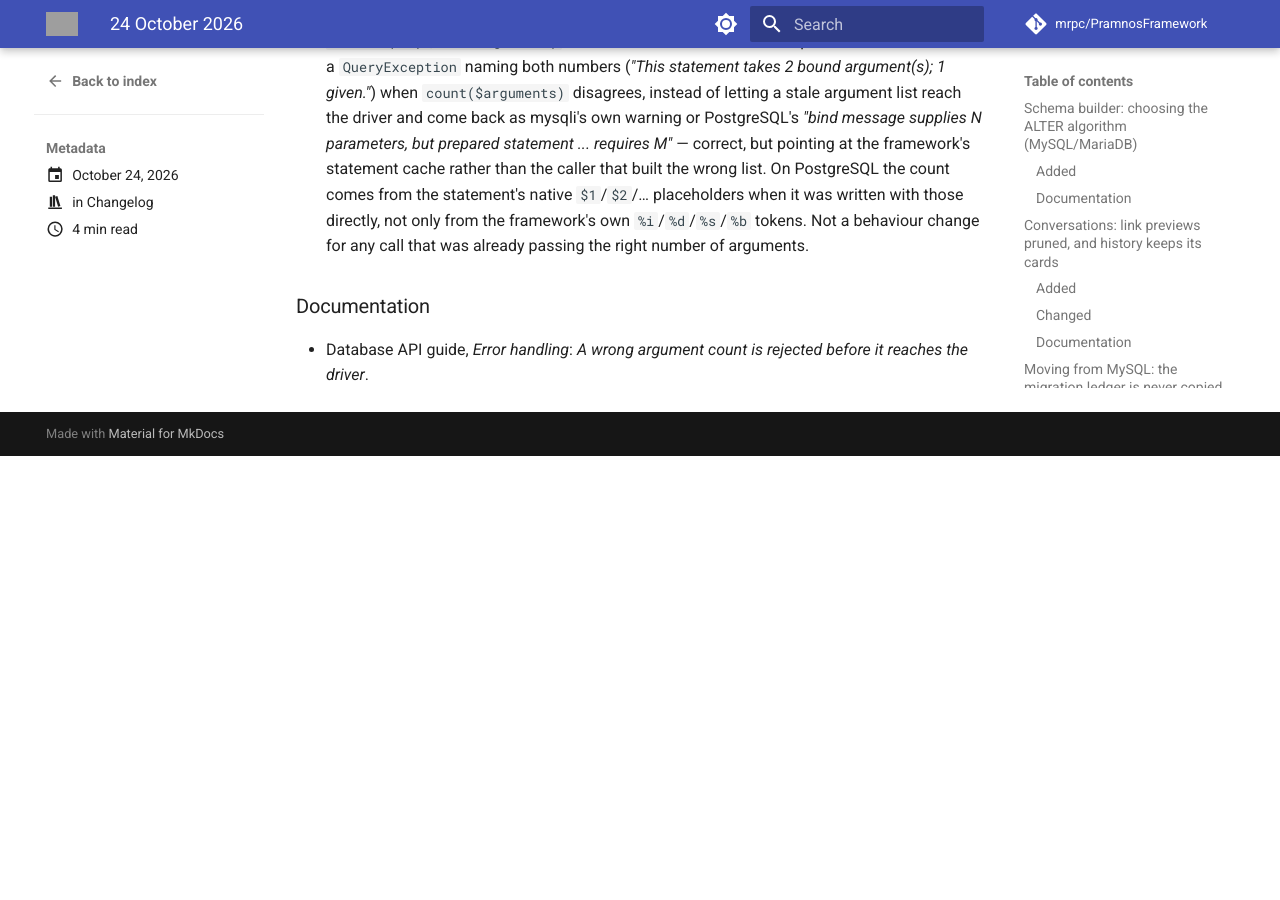
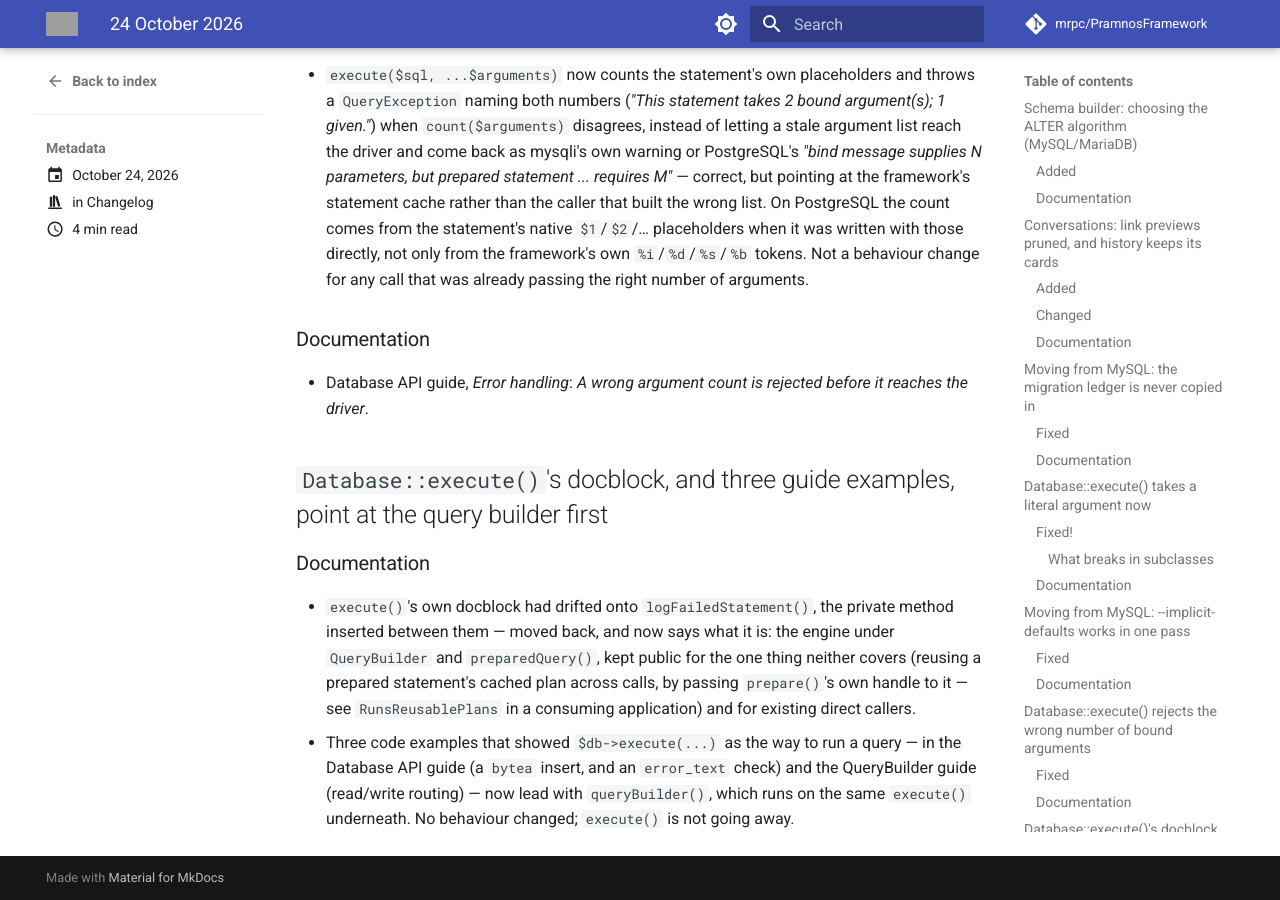
Before and after one commit to mrpc/PramnosFramework, an MkDocs documentation site: the page built from docs/version-history/posts/2026-10-24.md, in a window 1280 px wide and 900 px high, scrolled down 3184 px. Built offline with MkDocs 1.6.1 and Material for MkDocs 9.7.7, drawn with Linux system fonts in a browser that asks for light colours; comment, search, counter and statistics services are not loaded; before the commit the page ends 3640 px from its top, so only the background shows below that; some of the changed text lies outside the part shown; grey boxes are pictures that could not be loaded.

Commit message:
docs(database): point new code at the query builder before execute()
execute()'s docblock had drifted onto logFailedStatement(), the private
method inserted between them -- moved back, and expanded to say what it
actually is: the engine QueryBuilder and preparedQuery() both run on,
kept public for statement-plan reuse (prepare()'s handle passed back in,
see RunsReusablePlans in a consuming application) and existing direct
callers. Three guide examples that showed direct execute() calls now
lead with queryBuilder() instead. No behaviour change.

```diff
--- a/docs/version-history/posts/2026-10-24.md
+++ b/docs/version-history/posts/2026-10-24.md
@@ -13,6 +13,7 @@ Six entries today:
 - `Database::execute()` takes a literal argument now
 - Moving from MySQL: `--implicit-defaults` works in one pass
 - `Database::execute()` rejects the wrong number of bound arguments
+- `Database::execute()`'s docblock, and three guide examples, point at the query builder first
 
 <!-- more -->
 
@@ -129,3 +130,17 @@ either.
 
 - Database API guide, *Error handling*: *A wrong argument count is rejected before it reaches
   the driver*.
+
+## `Database::execute()`'s docblock, and three guide examples, point at the query builder first
+
+### Documentation
+
+- `execute()`'s own docblock had drifted onto `logFailedStatement()`, the private method
+  inserted between them — moved back, and now says what it is: the engine under
+  `QueryBuilder` and `preparedQuery()`, kept public for the one thing neither covers (reusing
+  a prepared statement's cached plan across calls, by passing `prepare()`'s own handle to it —
+  see `RunsReusablePlans` in a consuming application) and for existing direct callers.
+- Three code examples that showed `$db->execute(...)` as the way to run a query — in the
+  Database API guide (a `bytea` insert, and an `error_text` check) and the QueryBuilder guide
+  (read/write routing) — now lead with `queryBuilder()`, which runs on the same `execute()`
+  underneath. No behaviour changed; `execute()` is not going away.
```
Also changed, not shown: other parts of docs/version-history/posts/2026-10-24.md (+1 -1 lines), docs/Pramnos_Database_API_Guide.md (+6 -2 lines), docs/Pramnos_QueryBuilder_Guide.md (+3 -2 lines), 1 other file.
